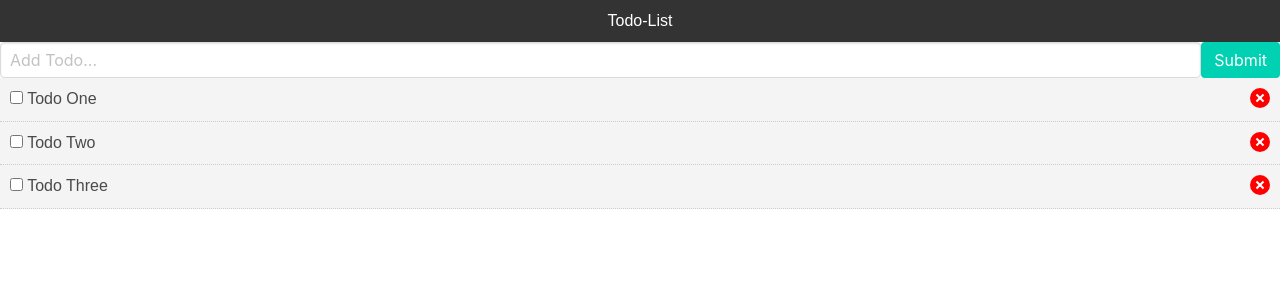
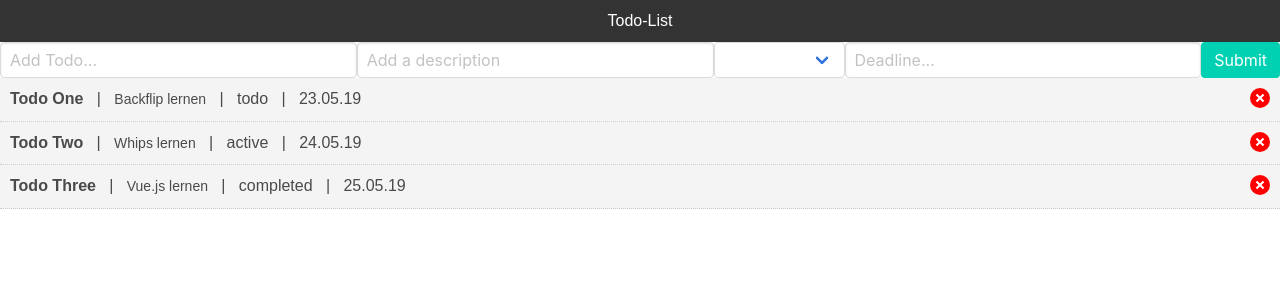
Before and after one commit to nolliebigspin/todo-app, a Vue app: page / in a window 1280 px wide. Shown: the top 300 px of the page. Built offline with nearby package versions, Linux system fonts and the light colour scheme.

Commit message:
Added description, status and date

```diff
--- a/src/App.vue
+++ b/src/App.vue
@@ -25,17 +25,23 @@ export default {
         {
           id: 1,
           title: "Todo One",
-          completed: false
+          description: "Backflip lernen",
+          status: "todo",
+          deadline: "23.05.19"
         },
         {
           id: 2,
           title: "Todo Two",
-          completed: false
+          description: "Whips lernen",
+          status: "active",
+          deadline: "24.05.19"
         },
         {
           id: 3,
           title: "Todo Three",
-          completed: false
+          description: "Vue.js lernen",
+          status: "completed",
+          deadline: "25.05.19"
         }
       ]
     };
--- a/src/components/AddTodo.vue
+++ b/src/components/AddTodo.vue
@@ -1,7 +1,16 @@
 <template>
   <div>
     <form @submit="addTodo">
-      <input type="text" v-model="title" name="title" placeholder="Add Todo..." class="input">
+      <input type="text" v-model="title" placeholder="Add Todo..." class="input">
+      <input type="text" v-model="description" placeholder="Add a description" class="input">
+      <div class="select">
+        <select v-model="status">
+          <option>todo</option>
+          <option>active</option>
+          <option>completed</option>
+        </select>
+      </div>
+      <input type="text" v-model="deadline" placeholder="Deadline..." class="input">
       <input type="submit" value="Submit" class="button is-primary">
     </form>
   </div>
@@ -14,7 +23,10 @@ export default {
   name: "AddTodo",
   data() {
     return {
-      title: ""
+      title: "",
+      description: "",
+      status: "",
+      deadline: ""
     };
   },
   methods: {
@@ -23,14 +35,19 @@ export default {
       const newTodo = {
         id: uuid.v4(),
         title: this.title,
-        completed: false
+        description: this.description,
+        status: this.status,
+        deadline: this.deadline
       };
       // Send to parent
       if (newTodo.title.length > 0) {
         this.$emit("add-todo", newTodo);
         this.title = "";
+        this.description = "";
+        this.status = "";
+        this.deadline = "";
       } else {
-        alert("Todo can't be empty!");
+        alert("Todo Title can't be empty!");
       }
     }
   }
@@ -50,4 +67,8 @@ input [type="text"] {
 input [type="submit"] {
   flex: 2;
 }
+
+.radio {
+  margin-left: 10px;
+}
 </style>
--- a/src/components/TodoItem.vue
+++ b/src/components/TodoItem.vue
@@ -1,23 +1,25 @@
 <template>
   <div class="todo-item" v-bind:class="{'is-complete':todo.completed}">
     <p>
-      <input type="checkbox" v-on:change="markComplete">
-      {{ todo.title }}
-      <a class="delete" @click="$emit('del-todo', todo.id)">X</a>
+      <b>{{ todo.title }}</b>
+      &nbsp; | &nbsp;
+      <small>{{ todo.description }}</small>
+      &nbsp; | &nbsp;
+      {{ todo.status }}
+      &nbsp; | &nbsp;
+      {{ todo.deadline }}
+      <a
+        class="delete"
+        @click="$emit('del-todo', todo.id)"
+      ></a>
     </p>
   </div>
 </template>
 
 <script>
-import { METHODS } from "http";
 export default {
   name: "TodoItem",
-  props: ["todo"],
-  methods: {
-    markComplete() {
-      this.todo.completed = !this.todo.completed;
-    }
-  }
+  props: ["todo"]
 };
 </script>
 
@@ -28,10 +30,6 @@ export default {
   border-bottom: 1px #ccc dotted;
 }
 
-.is-complete {
-  text-decoration: line-through;
-}
-
 .delete {
   background: #ff0000;
   color: #fff;
```
